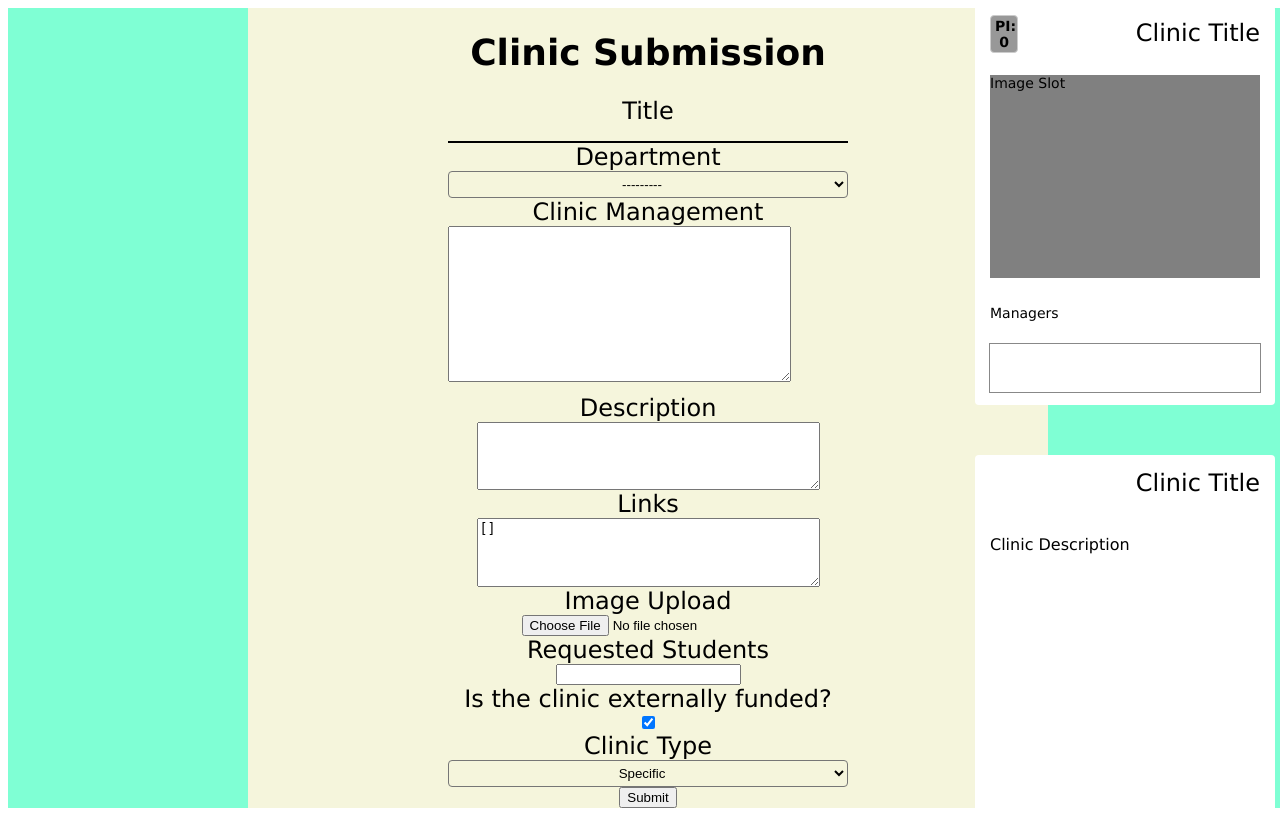
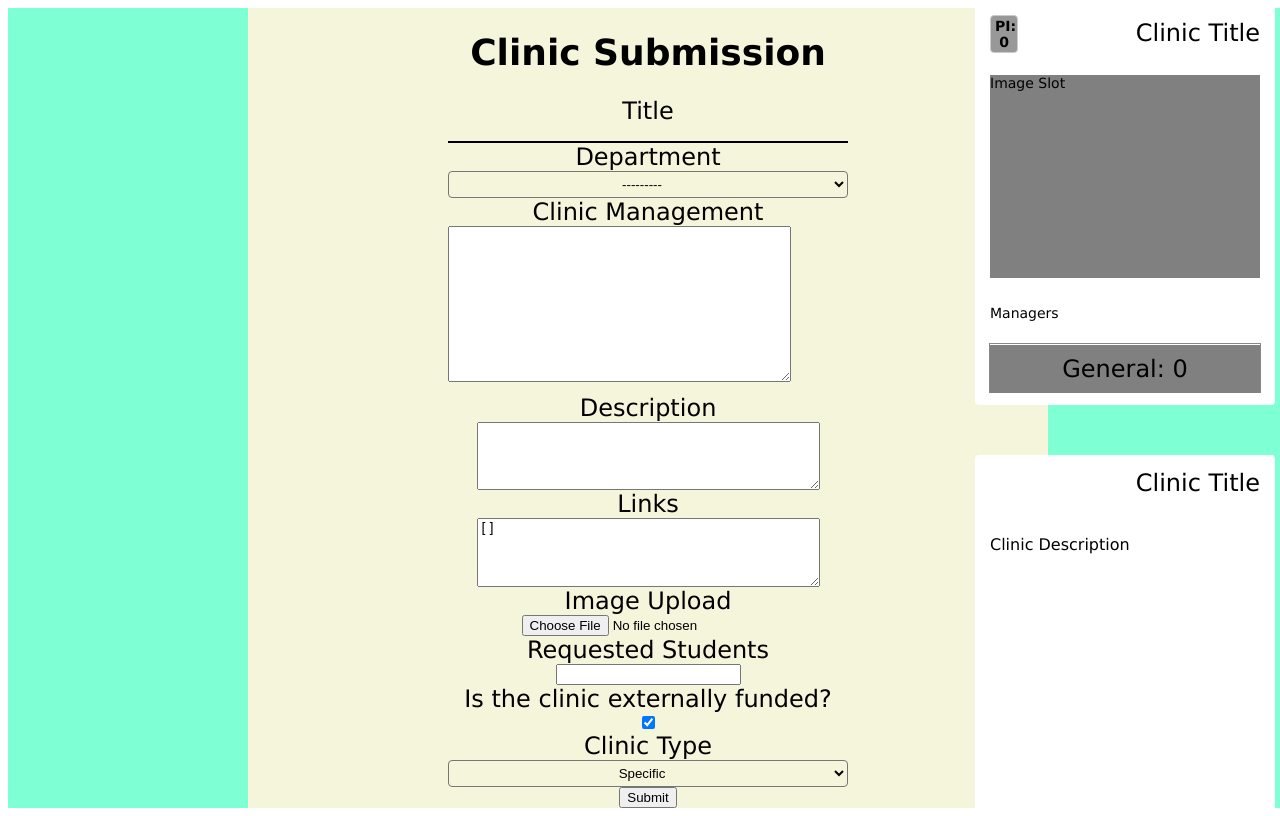
Before and after one commit to ebradley0/ClinicSort, a Django app: template ClinicMatchApp/templates/clinicsubmit.html in a window 1280 px wide. Run offline with Django 5.2, Linux system fonts and the light colour scheme; the template is opened without the code that fills it: values that come from a table or form of the project are taken from there, others are empty; parts of the project's set-up code (start-up, migrations or seed data) failed here and were passed over.

Commit message:
Clinic preview now handles max student numbers

```diff
--- a/ClinicMatchApp/static/js/clinic_submit.js
+++ b/ClinicMatchApp/static/js/clinic_submit.js
@@ -26,6 +26,8 @@ window.addEventListener('load', function() {
         clinic_type_dropdown.value = "specific";
     }
     clinic_type_changer();
+    generalVsSpecificPreview();
+    updateNumberHandlerPreview();
 });
 
 
--- a/ClinicMatchApp/static/js/project_preview.js
+++ b/ClinicMatchApp/static/js/project_preview.js
@@ -81,6 +81,42 @@ function updateDescriptionPreview() {
     descriptionPreview.textContent = descriptionInput.value || 'Clinic Description';
 }
 
+function generalVsSpecificPreview() {
+    const isGeneral = document.getElementById('clinic_type').value == "general";
+    const specificRequestHolder = document.getElementById('specific-request-holder');
+    const generalRequestHolder = document.getElementById('general-request-holder');
+
+    if (isGeneral) {
+        specificRequestHolder.classList.add('hidden');
+        generalRequestHolder.classList.remove('hidden');
+        console.log('isGeneral');
+    } else {
+        specificRequestHolder.classList.remove('hidden');
+        generalRequestHolder.classList.add('hidden');
+        console.log('isSpecific');
+    }
+}
+
+function updateNumberHandlerPreview() {
+    const isGeneral = document.getElementById('clinic_type').value == "general";
+    const specificRequestHolder = document.getElementById('specific-request-holder');
+    const generalRequestHolder = document.getElementById('general-request-holder');
+    let specificRequestArray = Array.from(specificRequestHolder.children);
+
+    if (isGeneral) {
+        let generalMax = document.getElementById('id_numberHandler-0-max').value;
+        generalRequestHolder.textContent = "General: " + generalMax;
+    } else {
+        for (let i = 0; i < specificRequestArray.length; i++) {
+            let specificMax = document.getElementById('id_numberHandler-' + i + '-max').value;
+            if (specificMax == '')
+                specificMax = '0';
+            specificRequestArray[i].textContent = specificMax;
+        }
+    }
+
+}
+
 document.getElementById('id_description').addEventListener('input', updateDescriptionPreview);
 
 document.getElementById('id_links').addEventListener('input', updateLinkPreview);
@@ -91,10 +127,16 @@ document.getElementById('id_department').addEventListener('input', updateDepartm
 
 document.getElementById('id_title').addEventListener('input', updateTitlePreview);
 
+document.getElementById('clinic_type').addEventListener('input', generalVsSpecificPreview);
+
+document.getElementById('submission-form').addEventListener('input', updateNumberHandlerPreview);
+
 window.addEventListener('load', function () {
     updateDescriptionPreview();
     updateLinkPreview();
     updateImagePreview();
     updateDepartmentColorPreview();
     updateTitlePreview();
+    //generalVsSpecificPreview();
+    //updateNumberHandlerPreview();
 });
--- a/ClinicMatchApp/templates/clinicsubmit.html
+++ b/ClinicMatchApp/templates/clinicsubmit.html
@@ -20,7 +20,7 @@
 
   <div class="submission-form-container">
 
-        <form method="POST" class="submission-form" enctype="multipart/form-data">
+        <form method="POST" class="submission-form" enctype="multipart/form-data" id="submission-form">
             {% csrf_token %}
             <input name="id" value="{{clinic.id}}" type="hidden">
             <h1 class="title">Clinic Submission</h1>
@@ -85,13 +85,13 @@
 
         <div class="managers">Managers</div>
 
-        <div class="specificRequestHolder">
+        <div class="specificRequestHolder" id="specific-request-holder">
           {% for major in majors %}
             <div class="specificRequest" style="--color: {{ major.color }};">0</div>
           {% endfor %}
         </div>
 
-        <div class="generalRequest hidden"> General: 0 </div>
+        <div class="generalRequest" id="general-request-holder" hidden> General: 0 </div>
       </div>
     </div>
 
```
